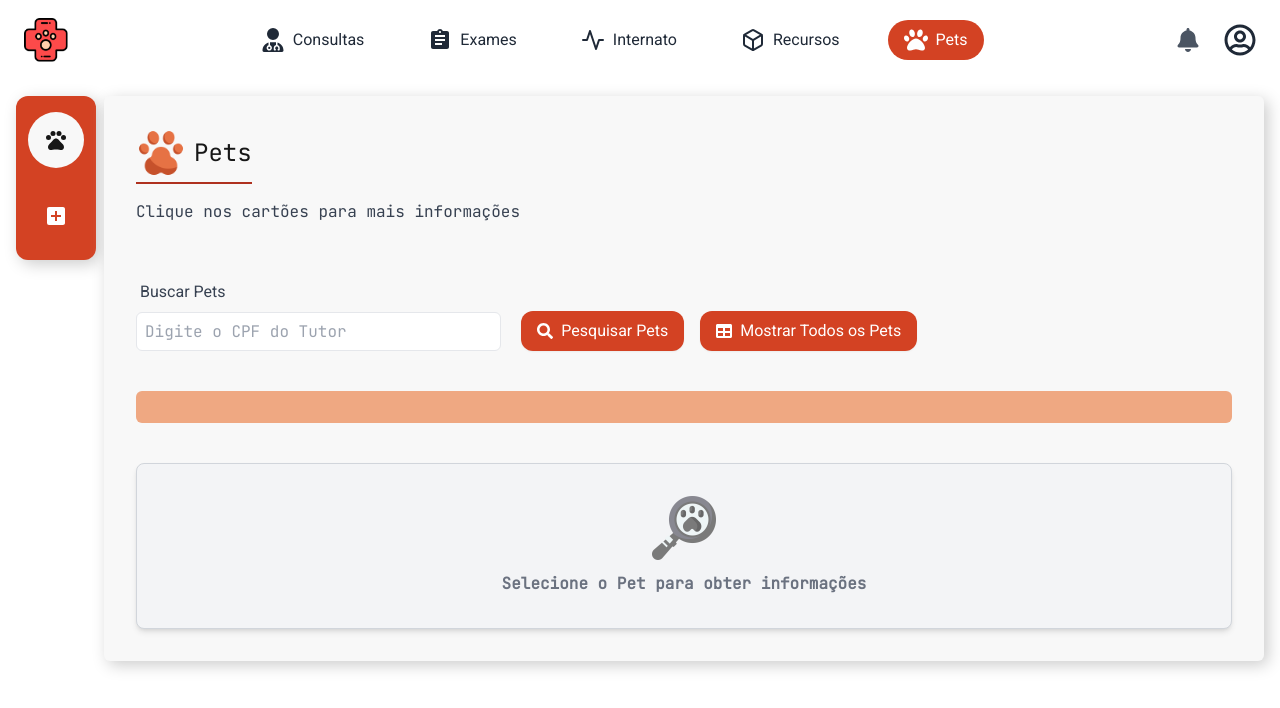
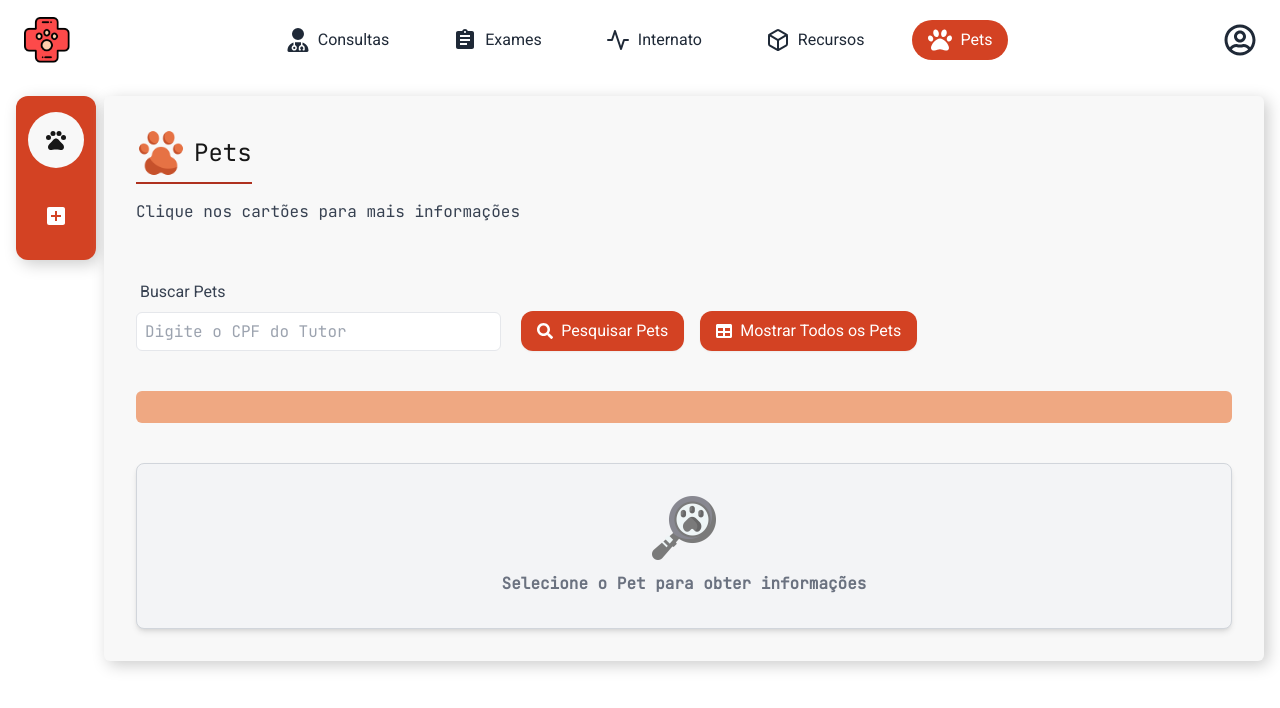
Before and after one commit to softexrecifepe/PI-MASCOTS-TURMA-09-EQUIPE-03, a Next.js app: page /pets in a window 1280 px wide. Shown: the top 708 px of the page. Built offline with nearby package versions, Linux system fonts and the light colour scheme.

Commit message:
refactor: retirado icone sino do header

```diff
--- a/src/app/components/HeaderPage.tsx
+++ b/src/app/components/HeaderPage.tsx
@@ -107,10 +107,6 @@ export function HeaderPage({
       </nav>
 
       <div className="ml-4 flex items-center space-x-6">
-        <FaBell
-          size={24}
-          className="text-gray-600 hover:text-black transition-colors duration-200"
-        />
         <FaRegUserCircle
           size={32}
           className="text-gray-800 hover:text-black transition-colors duration-200"
```
